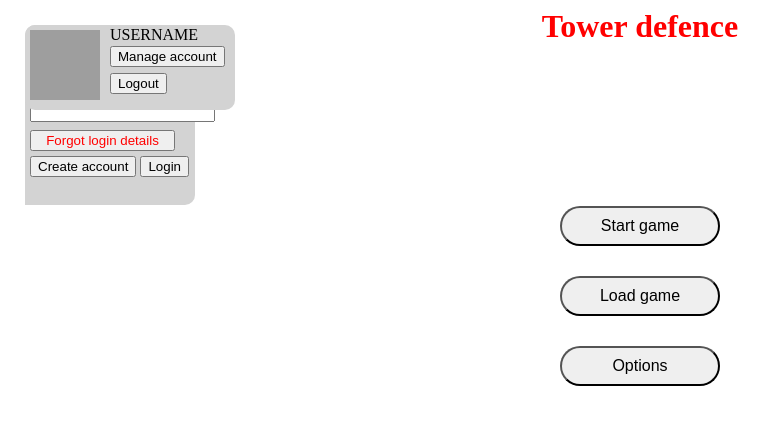
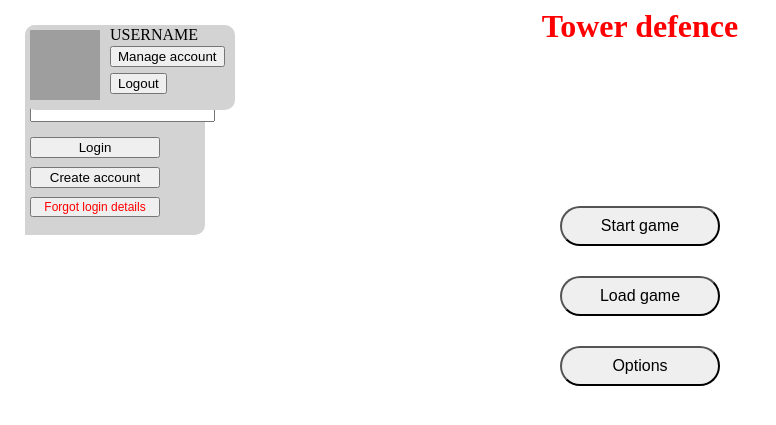
Before and after one commit to ITDebicki/Core-tower-defence-game, a PHP site: page /startGameScreen.html in a window 1280 px wide. Shown: the top 425 px of the page, without its empty margins (0-776 px from the left). Run offline with PHP 8.4, Linux system fonts and the light colour scheme; grey boxes are pictures that could not be loaded.

Commit message:
Modified login and create account overlay

```diff
--- a/html/ca/gameComponents/startGameScreen.css
+++ b/html/ca/gameComponents/startGameScreen.css
@@ -41,16 +41,21 @@
     line-height: 13px;
     padding: 5 5 5 5;
     background-color: lightgrey;
-    width: 160px;
-    height: 170px;
+    width: 170px;
+    height: 200px;
+}
+.right{
+    position: relative;
+    float: right;
+
 }
 .createAccountPanel{
     border-top-right-radius: 10px;
     border-bottom-left-radius: 10px;
 }
 #userEntry input{
-    margin-top: 3px;
-    margin-bottom: 3px;
+    margin-top: 7px;
+    margin-bottom: 7px;
 }
 .mainPageLoginPanel input{
     margin-top: 10px;
@@ -105,11 +110,14 @@ div.startScreenMainButtons button:last{
     margin-top: 5px;
 }
 
-#forgotUsername {
-    margin-top: 10px;
-    margin-bottom: 5px;
-    width: 145px;
+#accountLoginButtons #forgotUsername {
     color: red;
+    font-size: 9pt;
+    /*border-radius: 5px;
+    background-color: white;
+    border-style: solid;
+    border-width: 1px;*/
+
 }
 
 #loggedInContainer{
@@ -152,9 +160,7 @@ div.startScreenMainButtons button:last{
     min-width: 70px;
 }
 
-#accountLoginButtons{
-margin-top:-12px;
-}
+
 
 input[type="text"]{
 
@@ -164,3 +170,16 @@ line-height: 10px;
 span{
 line-height: 10px
 }
+#loginTextBoxes {
+    position:relative;
+}
+
+#userEntry {
+    position:relative;
+}
+
+#accountLoginButtons button {
+    width: 130px;
+    margin-bottom: 9px;
+    font-size: 10pt;
+}
--- a/html/ca/gameComponents/startGameScreen.html
+++ b/html/ca/gameComponents/startGameScreen.html
@@ -211,7 +211,7 @@
             <div id="flipContainer">
                 <div id="flipper">
                     <div class="mainPageLoginPanel front">
-                        <span class="verticalText">Login</span>
+                        <span class="verticalText right">Login</span>
                         <div id="loginTextBoxes">
                             <span>Username</span>
                             <input type="text" name="userTextbox">
@@ -219,13 +219,13 @@
                             <input type="password" name="passwordTextbox">
                         </div>
                         <div id="accountLoginButtons">
+                            <button id="loginButton">Login</button>
+                            <button id="goCreateAccountButton">Create account</button>
                             <button id="forgotUsername">Forgot login details</button>
-                            <button id="goCreateAccountButton">Create account</button>
-                            <button id="loginButton">Login</button>
                         </div>
                     </div>
                     <div class="createAccountPanel back">
-                        <span class="verticalText">Account creation</span>
+                        <span class="verticalText right">Account creation</span>
                         <div id="userEntry">
                             <span>Username</span>
                             <input type="text" name="userTextboxCreate">
```
Also changed, not shown: html/ca/main.css (+4 -4 lines).
